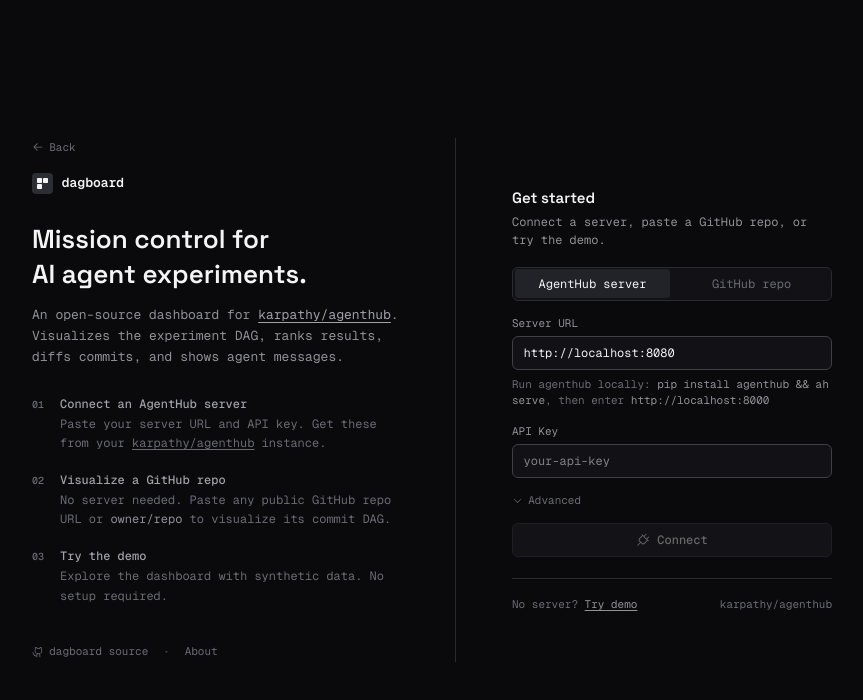
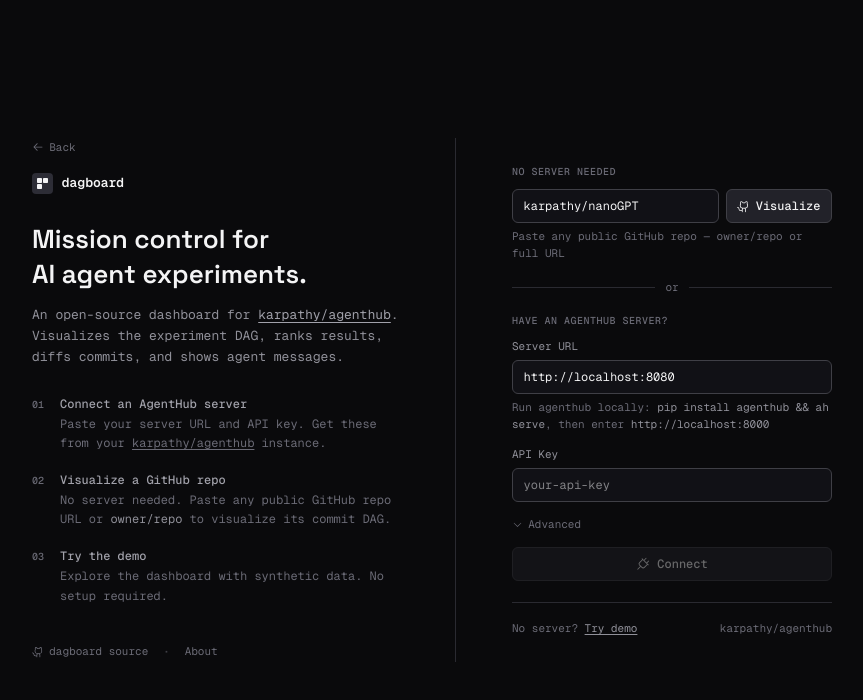
Before and after one commit to rx4u/dagboard, a Next.js app: page /connect in a window 1280 px wide. Shown: the top 700 px of the page, without its empty margins (208-1071 px from the left). Built offline with nearby package versions, Linux system fonts and the light colour scheme.

Commit message:
feat: elevate GitHub mode above server form on connect page

```diff
--- a/src/app/connect/page.tsx
+++ b/src/app/connect/page.tsx
@@ -4,7 +4,6 @@
 import { useRouter } from "next/navigation";
 import Link from "next/link";
 import { Plug, CaretDown, CaretUp, GithubLogo, ArrowLeft } from "@phosphor-icons/react";
-import { cn } from "@/lib/utils";
 import { api } from "@/lib/api";
 import { useStore, useHasHydrated } from "@/lib/store";
 import { parseGitHubRepo } from "@/lib/github";
@@ -36,7 +35,6 @@
     if (hydrated && isConnected) router.push("/dashboard");
   }, [hydrated, isConnected, router]);
 
-  const [mode, setMode] = useState<"server" | "github">("server");
   const [serverUrl, setServerUrl] = useState("http://localhost:8080");
   const [apiKey, setApiKey] = useState("");
   const [adminKey, setAdminKey] = useState("");
@@ -157,33 +155,45 @@
 
         {/* ─── Right: tabbed form ─── */}
         <div className="w-full md:w-[320px] flex-shrink-0">
+          {/* ── GitHub section (top — zero friction) ── */}
           <div className="mb-5">
-            <h2 className="text-[15px] font-semibold mb-1" style={{ fontFamily: "var(--font-display)", color: "var(--text-primary)" }}>
-              Get started
-            </h2>
-            <p className="text-[12px]" style={{ color: "var(--text-muted)" }}>
-              Connect a server, paste a GitHub repo, or try the demo.
+            <p className="text-[10px] font-medium uppercase tracking-wider mb-3" style={{ color: "var(--text-ghost)" }}>
+              No server needed
+            </p>
+            <div className="flex gap-2">
+              <input type="text" value={githubRepo} onChange={(e) => setGithubRepo(e.target.value)}
+                onKeyDown={(e) => e.key === "Enter" && githubRepo && handleGitHub()}
+                className="flex-1 min-w-0 rounded-[6px] px-3 py-2 text-[12px] focus:outline-none transition-colors font-mono"
+                style={inputStyle}
+                onFocus={(e) => (e.currentTarget.style.borderColor = "var(--border-subtle)")}
+                onBlur={(e) => (e.currentTarget.style.borderColor = "var(--border-default)")}
+                placeholder="owner/repo or GitHub URL" />
+              <button onClick={handleGitHub} disabled={!githubRepo.trim()}
+                className="flex items-center gap-1.5 rounded-[6px] px-3 py-2 text-[12px] font-medium transition-colors disabled:opacity-40 disabled:cursor-not-allowed flex-shrink-0"
+                style={{ background: "var(--surface-3)", border: "1px solid var(--border-default)", color: "var(--text-primary)" }}
+                onMouseEnter={(e) => { if (githubRepo.trim()) (e.currentTarget as HTMLElement).style.background = "var(--surface-4)"; }}
+                onMouseLeave={(e) => { (e.currentTarget as HTMLElement).style.background = "var(--surface-3)"; }}>
+                <GithubLogo size={13} />
+                Visualize
+              </button>
+            </div>
+            <p className="text-[11px] mt-1.5" style={{ color: "var(--text-ghost)" }}>
+              Paste any public GitHub repo — owner/repo or full URL
             </p>
           </div>
 
-          {/* Mode tabs */}
-          <div className="flex gap-1 mb-4 rounded-[6px] p-0.5" style={{ border: "1px solid var(--border-subtle)", background: "var(--surface-1)" }}>
-            {(["server", "github"] as const).map((m) => (
-              <button
-                key={m}
-                onClick={() => { setMode(m); setError(""); }}
-                className={cn(
-                  "flex-1 rounded-[4px] px-3 py-1.5 text-[12px] transition-colors",
-                  mode === m ? "text-primary" : "text-ghost hover:text-muted"
-                )}
-                style={mode === m ? { background: "var(--surface-3)", color: "var(--text-primary)" } : { color: "var(--text-ghost)" }}
-              >
-                {m === "server" ? "AgentHub server" : "GitHub repo"}
-              </button>
-            ))}
+          {/* ── or divider ── */}
+          <div className="flex items-center gap-3 mb-5">
+            <div className="flex-1 h-px" style={{ background: "var(--border-subtle)" }} />
+            <span className="text-[11px]" style={{ color: "var(--text-ghost)" }}>or</span>
+            <div className="flex-1 h-px" style={{ background: "var(--border-subtle)" }} />
           </div>
 
-          {mode === "server" ? (
+          {/* ── AgentHub server section ── */}
+          <div>
+            <p className="text-[10px] font-medium uppercase tracking-wider mb-3" style={{ color: "var(--text-ghost)" }}>
+              Have an agenthub server?
+            </p>
             <div className="space-y-4">
               <div className="space-y-1.5">
                 <label className="text-[11px] block" style={{ color: "var(--text-muted)" }}>Server URL</label>
@@ -246,29 +256,7 @@
                 {loading ? "Connecting..." : "Connect"}
               </button>
             </div>
-          ) : (
-            <div className="space-y-4">
-              <div className="space-y-1.5">
-                <label className="text-[11px] block" style={{ color: "var(--text-muted)" }}>Repository</label>
-                <input type="text" value={githubRepo} onChange={(e) => setGithubRepo(e.target.value)}
-                  onKeyDown={(e) => e.key === "Enter" && githubRepo && handleGitHub()}
-                  className="w-full rounded-[6px] px-3 py-2 text-[12px] focus:outline-none transition-colors font-mono"
-                  style={inputStyle}
-                  onFocus={(e) => (e.currentTarget.style.borderColor = "var(--border-subtle)")}
-                  onBlur={(e) => (e.currentTarget.style.borderColor = "var(--border-default)")}
-                  placeholder="owner/repo or GitHub URL" />
-              </div>
-              {error && <p className="text-[11px]" style={{ color: "var(--regressed)" }}>{error}</p>}
-              <button onClick={handleGitHub} disabled={!githubRepo.trim()}
-                className="w-full flex items-center justify-center gap-2 rounded-[6px] px-4 py-2 text-[12px] font-medium transition-colors disabled:opacity-40 disabled:cursor-not-allowed"
-                style={{ background: "var(--surface-3)", border: "1px solid var(--border-default)", color: "var(--text-primary)" }}
-                onMouseEnter={(e) => { if (githubRepo.trim()) (e.currentTarget as HTMLElement).style.background = "var(--surface-4)"; }}
-                onMouseLeave={(e) => { (e.currentTarget as HTMLElement).style.background = "var(--surface-3)"; }}>
-                <GithubLogo size={14} />
-                Visualize
-              </button>
-            </div>
-          )}
+          </div>
 
           <div className="mt-6 pt-5 flex items-center justify-between" style={{ borderTop: "1px solid var(--border-subtle)" }}>
             <p className="text-[11px]" style={{ color: "var(--text-ghost)" }}>
```
